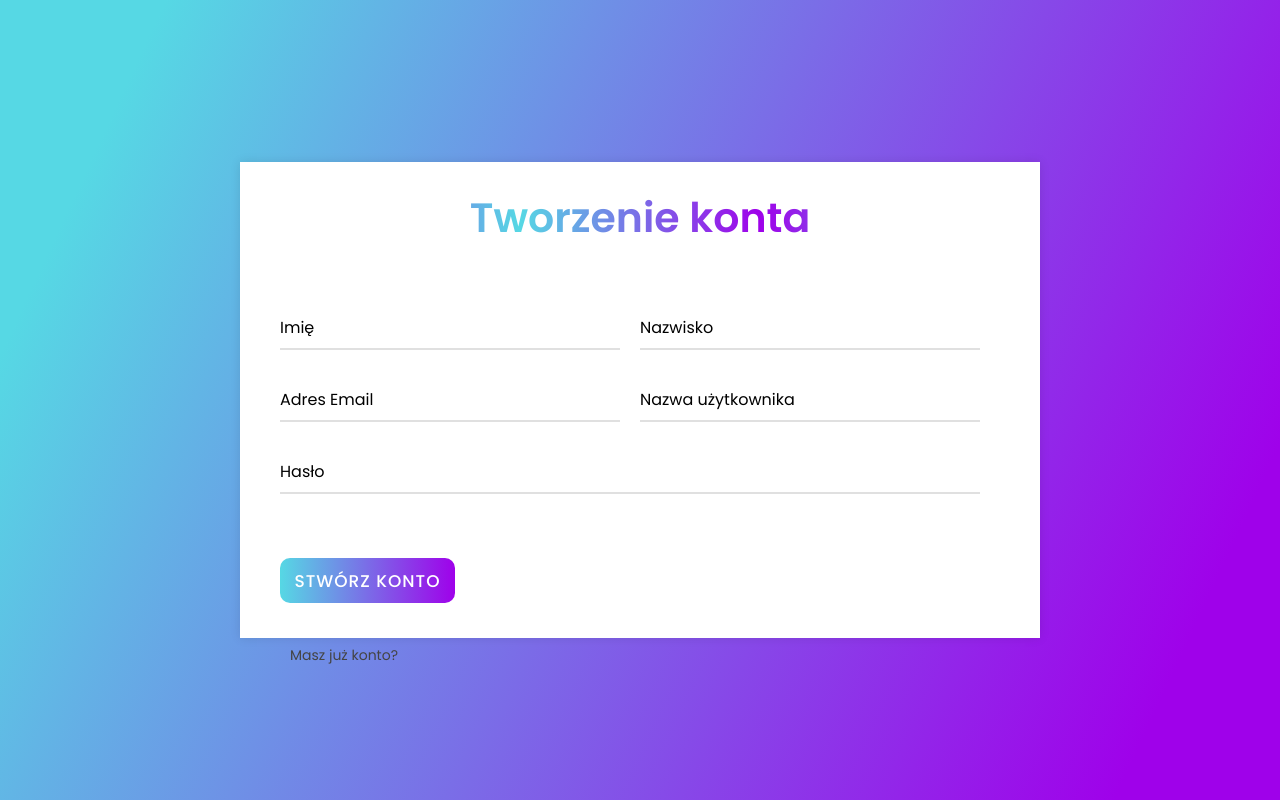
After one commit to STycz/Notatnik, a PHP site: page /signup.php in a window 1280 px wide. The commit adds this page. Run offline with PHP 8.4, Linux system fonts and the light colour scheme.

Commit message:
dzialajaca rejestracja

```diff
--- /dev/null
+++ b/signup.php
@@ -0,0 +1,77 @@
+<!doctype html>
+<html lang="en">
+  <head>
+    <!-- Required meta tags -->
+    <meta charset="utf-8">
+    <meta name="viewport" content="width=device-width, initial-scale=1">
+
+    <link rel="stylesheet" href="style.css" type="text/css"/>
+    <title>Notes - stwórz konto</title>
+  </head>
+  <body>
+    <div class="container">
+        <div class="text">
+           Tworzenie konta
+        </div>
+        <form action="signup-check.php" method="post">
+         <?php if(isset($_GET['error'])) { ?>
+            <p class="error"><?php echo $_GET['error']; ?></p>
+         <?php }?>
+
+         <?php if(isset($_GET['success'])) { ?>
+            <p class="success"><?php echo $_GET['success']; ?></p>
+         <?php }?>
+
+         <?php if(isset($_GET['name'])) { ?>
+            <p class="error"><?php echo $_GET['name']; ?></p>
+         <?php } ?>
+           <div class="form-row">
+              <div class="input-data">
+                 <input type="text" name="name" required>
+                 <div class="underline"></div>
+                 <label for="">Imię</label>
+              </div>
+              <div class="input-data">
+                 <input type="text" name="nazwisko" required>
+                 <div class="underline"></div>
+                 <label for="">Nazwisko</label>
+              </div>
+           </div>
+           <div class="form-row">
+              <div class="input-data">
+                 <input type="text" name="uname" required>
+                 <div class="underline"></div>
+                 <label for="">Adres Email</label>
+              </div>
+              <div class="input-data">
+                 <input type="text" name="username" required>
+                 <div class="underline"></div>
+                 <label for="">Nazwa użytkownika</label>
+              </div>
+           </div>
+           <div class="form-row">
+            <div class="input-data">
+                <input type="password" name="password" required>
+                <div class="underline"></div>
+                <label for="">Hasło</label>
+             </div>
+           </div>
+           <div class="form-row">
+            <div class="input-data textarea">
+             <div class="form-row submit-btn">
+                <div class="input-data">
+                   <div class="inner"></div>
+                   <input type="submit" value="Stwórz konto">
+                </div>
+             </div>
+             <div class="item">
+                     <a href="index.php" class="ca">
+                     <i class="bx bx-log-out"></i>
+                     <span>Masz już konto?</span>
+                     </a>
+                  </div>
+            </div>
+        </form>
+        </div>
+  </body>
+</html>
--- a/style.css
+++ b/style.css
@@ -150,3 +150,32 @@ form .form-row .textarea{
     width: 40%!important;
   }
 }
+.ca {
+  font-size: 14px;
+  display: inline-block;
+  padding: 10px;
+  text-decoration: none;
+  color: #444;
+}
+
+.ca:hover {
+  text-decoration: underline;
+}
+
+.error{
+  background: #f2dede;
+  color: #a94442;
+  padding: 10px;
+  width: 95%;
+  border-radius: 5px;
+  margin: 20px auto;
+}
+
+.success{
+  background: #d4edda;
+  color: #40754c;
+  padding: 10px;
+  width: 95%;
+  border-radius: 5px;
+  margin: 20px auto;
+}
```
Also changed, not shown: index.php (+6 -4 lines), signup-check.php (added, +63 -0 lines).
